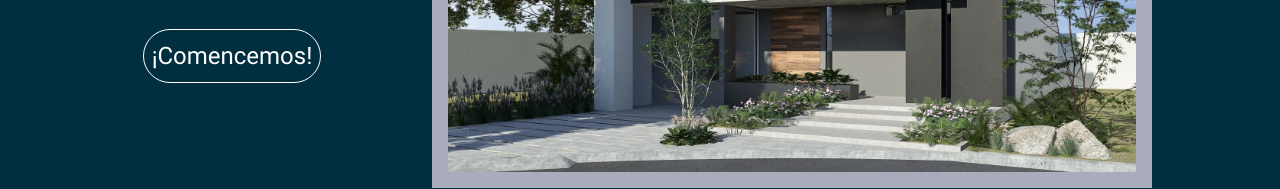
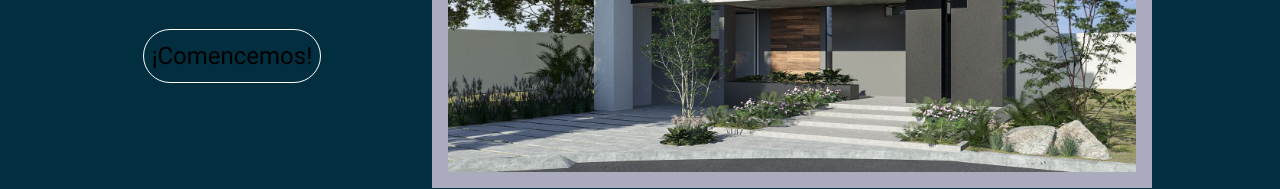
Before and after one commit to Swidemm/Arquitecto-4Arq, a plain HTML site: page index.html in a window 1280 px wide. In both pictures the pointer is over the link "¡Comencemos!". Shown: the part 611-800 px from the top of the page. Drawn offline with nearby package versions, Linux system fonts and the light colour scheme.

Commit message:
correcion hover de hero-button

```diff
--- a/css/main.css
+++ b/css/main.css
@@ -110,6 +110,10 @@ ul {
     margin-top: 1rem;
     border-radius: 2rem;
     text-decoration: none;
+}
+
+.hero-button:hover {
+    color: black;
 }
 
 .titulopro2 {
```
